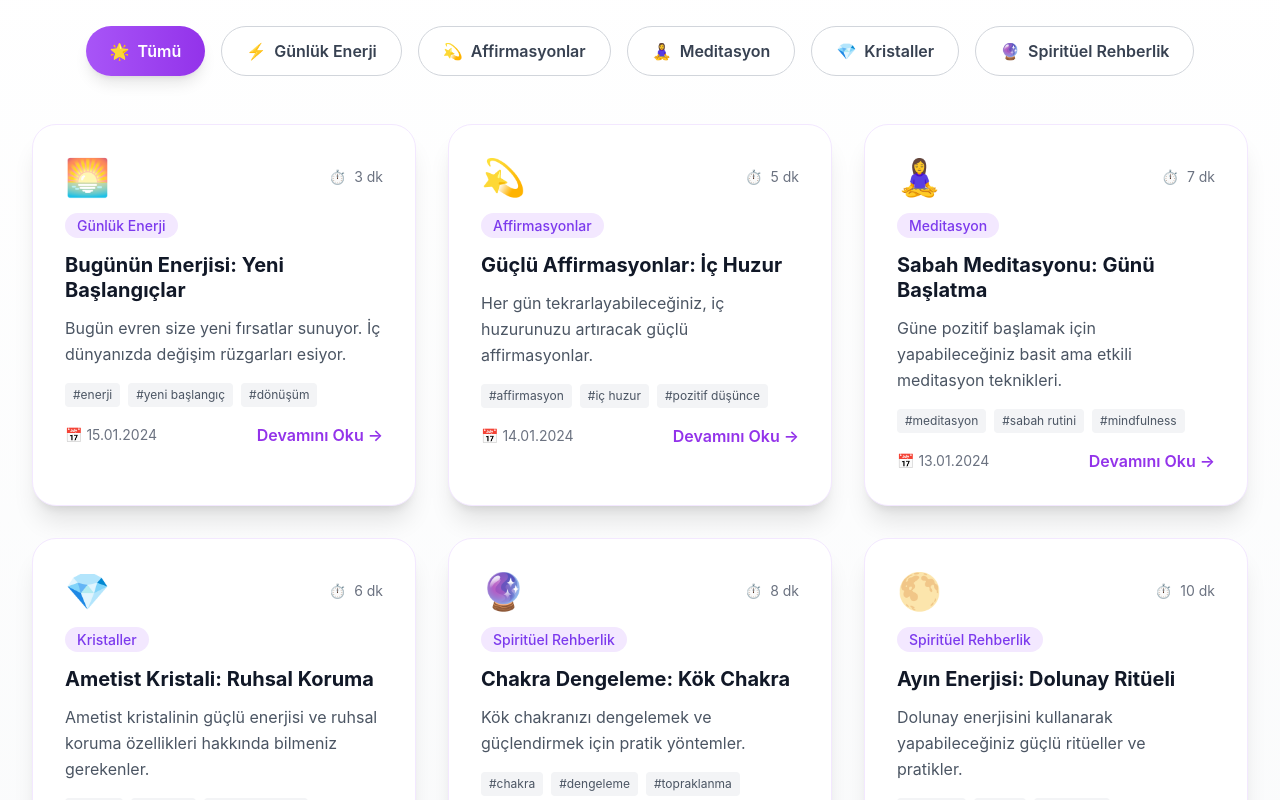
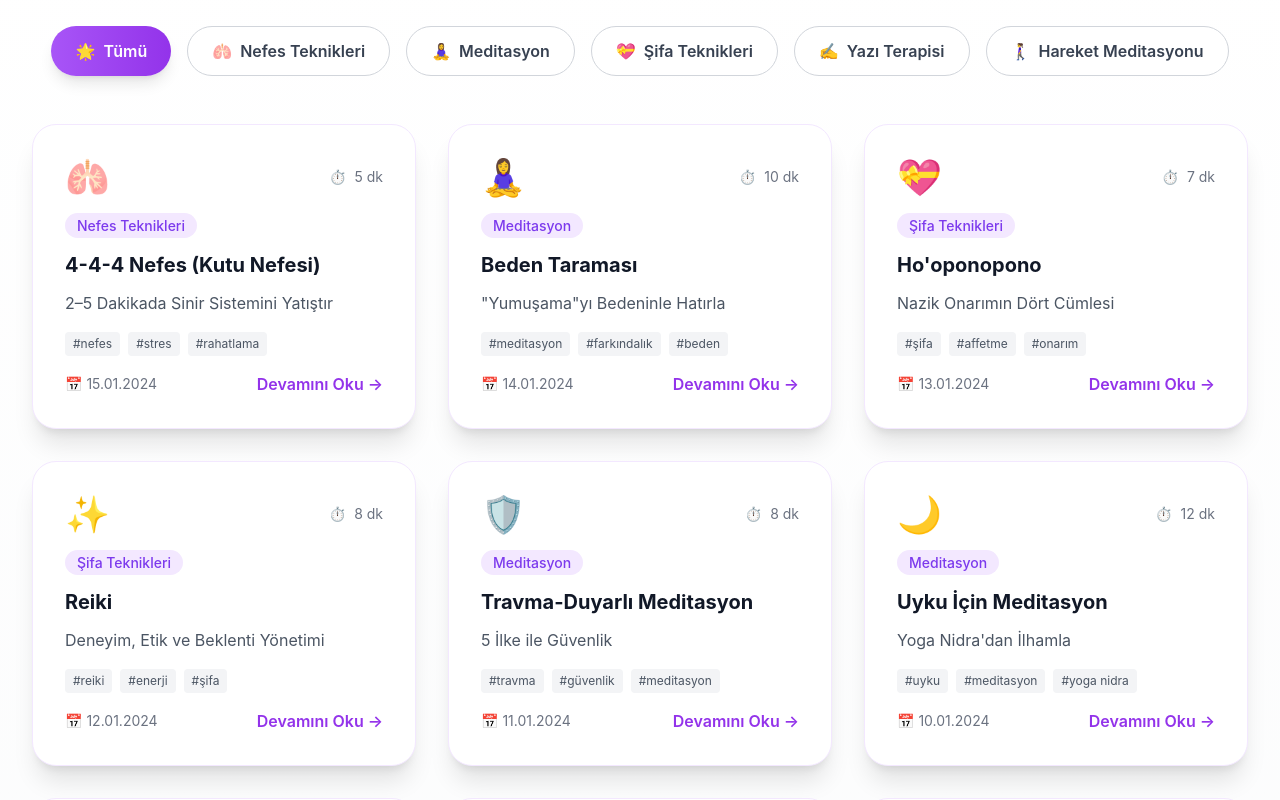
Before and after one commit to VolkanCelikel04/mor-kivilcim-web, a React (Create React App) app: page /blog in a window 1280 px wide. Shown: the part 940-1740 px from the top of the page. Built offline with nearby package versions, Linux system fonts and the light colour scheme; no server answers; the HTML template or start-up script is replaced by a standard one.

Commit message:
web güncelleme

```diff
--- a/src/App.tsx
+++ b/src/App.tsx
@@ -13,6 +13,17 @@ import AdminLogin from './pages/AdminLogin';
 import PrivacyPolicy from './pages/PrivacyPolicy';
 import TermsOfService from './pages/TermsOfService';
 import CookiePolicy from './pages/CookiePolicy';
+// Blog imports
+import FourFourFourBreathing from './pages/blog/444Breathing';
+import BodyScan from './pages/blog/BodyScan';
+import Hooponopono from './pages/blog/Hooponopono';
+import Reiki from './pages/blog/Reiki';
+import TraumaSensitiveMeditation from './pages/blog/TraumaSensitiveMeditation';
+import SleepMeditation from './pages/blog/SleepMeditation';
+import WalkingMeditation from './pages/blog/WalkingMeditation';
+import GratitudeWriting from './pages/blog/GratitudeWriting';
+import Affirmations from './pages/blog/Affirmations';
+import FamilyConstellation from './pages/blog/FamilyConstellation';
 import ProtectedRoute from './components/ProtectedRoute';
 import Footer from './components/Footer';
 import { AuthProvider } from './contexts/AuthContext';
@@ -29,6 +40,17 @@ function App() {
               <Route path="/about" element={<About />} />
               <Route path="/services" element={<Services />} />
               <Route path="/blog" element={<Blog />} />
+              {/* Blog Routes */}
+              <Route path="/blog/444-breathing" element={<FourFourFourBreathing />} />
+              <Route path="/blog/beden-taramasi" element={<BodyScan />} />
+              <Route path="/blog/hooponopono" element={<Hooponopono />} />
+              <Route path="/blog/reiki" element={<Reiki />} />
+              <Route path="/blog/travma-duyarli-meditasyon" element={<TraumaSensitiveMeditation />} />
+              <Route path="/blog/uyku-meditasyonu" element={<SleepMeditation />} />
+              <Route path="/blog/yuruyus-meditasyonu" element={<WalkingMeditation />} />
+              <Route path="/blog/sukran-yazim" element={<GratitudeWriting />} />
+              <Route path="/blog/onaylamalar" element={<Affirmations />} />
+              <Route path="/blog/aile-dizimi" element={<FamilyConstellation />} />
               <Route path="/spiritual-wellbeing" element={<SpiritualWellbeing />} />
               <Route path="/spiritual-journey" element={<SpiritualJourney />} />
               <Route path="/contact" element={<Contact />} />
--- a/src/pages/Blog.tsx
+++ b/src/pages/Blog.tsx
@@ -1,83 +1,138 @@
 import React, { useState } from 'react';
+import { Link } from 'react-router-dom';
 
 const Blog: React.FC = () => {
   const [selectedCategory, setSelectedCategory] = useState('all');
 
   const categories = [
     { id: 'all', name: 'Tümü', icon: '🌟' },
-    { id: 'daily-energy', name: 'Günlük Enerji', icon: '⚡' },
-    { id: 'affirmations', name: 'Affirmasyonlar', icon: '💫' },
+    { id: 'breathing', name: 'Nefes Teknikleri', icon: '🫁' },
     { id: 'meditation', name: 'Meditasyon', icon: '🧘‍♀️' },
-    { id: 'crystals', name: 'Kristaller', icon: '💎' },
-    { id: 'spiritual-guidance', name: 'Spiritüel Rehberlik', icon: '🔮' },
+    { id: 'healing', name: 'Şifa Teknikleri', icon: '💝' },
+    { id: 'writing', name: 'Yazı Terapisi', icon: '✍️' },
+    { id: 'movement', name: 'Hareket Meditasyonu', icon: '🚶‍♀️' },
   ];
 
   const blogPosts = [
     {
       id: 1,
-      title: 'Bugünün Enerjisi: Yeni Başlangıçlar',
-      excerpt: 'Bugün evren size yeni fırsatlar sunuyor. İç dünyanızda değişim rüzgarları esiyor.',
-      content: 'Bugünün enerjisi yeni başlangıçlar ve dönüşümlerle dolu. Evren size yeni fırsatlar sunuyor ve iç dünyanızda değişim rüzgarları esiyor. Bu enerjiyi en iyi şekilde kullanmak için...',
-      category: 'daily-energy',
+      title: '4-4-4 Nefes (Kutu Nefesi)',
+      excerpt: '2–5 Dakikada Sinir Sistemini Yatıştır',
+      content: 'Burnundan 4 sayıda al, 4 sayıda tut, 4 sayıda ver. 3–6 tur. Çene ve omuzlar yumuşak.',
+      category: 'breathing',
       date: '2024-01-15',
-      readTime: '3 dk',
-      image: '🌅',
-      tags: ['enerji', 'yeni başlangıç', 'dönüşüm']
+      readTime: '5 dk',
+      image: '🫁',
+      tags: ['nefes', 'stres', 'rahatlama'],
+      link: '/blog/444-breathing'
     },
     {
       id: 2,
-      title: 'Güçlü Affirmasyonlar: İç Huzur',
-      excerpt: 'Her gün tekrarlayabileceğiniz, iç huzurunuzu artıracak güçlü affirmasyonlar.',
-      content: 'Affirmasyonlar, zihnimizi pozitif düşüncelerle besleyen güçlü araçlardır. İç huzurunuzu artırmak için her gün tekrarlayabileceğiniz affirmasyonlar...',
-      category: 'affirmations',
+      title: 'Beden Taraması',
+      excerpt: '"Yumuşama"yı Bedeninle Hatırla',
+      content: 'Dikkati ayaktan başa gezdir; değiştirmeye çalışma—yalnızca fark et ve nefesle eşlik et.',
+      category: 'meditation',
       date: '2024-01-14',
-      readTime: '5 dk',
-      image: '💫',
-      tags: ['affirmasyon', 'iç huzur', 'pozitif düşünce']
+      readTime: '10 dk',
+      image: '🧘‍♀️',
+      tags: ['meditasyon', 'farkındalık', 'beden'],
+      link: '/blog/beden-taramasi'
     },
     {
       id: 3,
-      title: 'Sabah Meditasyonu: Günü Başlatma',
-      excerpt: 'Güne pozitif başlamak için yapabileceğiniz basit ama etkili meditasyon teknikleri.',
-      content: 'Sabah meditasyonu, güne pozitif ve huzurlu başlamanın en etkili yollarından biridir. İşte günü başlatmak için yapabileceğiniz basit ama etkili teknikler...',
-      category: 'meditation',
+      title: 'Ho\'oponopono',
+      excerpt: 'Nazik Onarımın Dört Cümlesi',
+      content: '"Özür dilerim. Lütfen beni affet. Teşekkür ederim. Seni seviyorum."—kalp çevresinde, nefesle birlikte.',
+      category: 'healing',
       date: '2024-01-13',
       readTime: '7 dk',
-      image: '🧘‍♀️',
-      tags: ['meditasyon', 'sabah rutini', 'mindfulness']
+      image: '💝',
+      tags: ['şifa', 'affetme', 'onarım'],
+      link: '/blog/hooponopono'
     },
     {
       id: 4,
-      title: 'Ametist Kristali: Ruhsal Koruma',
-      excerpt: 'Ametist kristalinin güçlü enerjisi ve ruhsal koruma özellikleri hakkında bilmeniz gerekenler.',
-      content: 'Ametist, en güçlü ruhsal koruma kristallerinden biridir. Bu mor renkli kristal, negatif enerjileri temizler ve ruhsal gelişiminizi destekler...',
-      category: 'crystals',
+      title: 'Reiki',
+      excerpt: 'Deneyim, Etik ve Beklenti Yönetimi',
+      content: 'Reiki tamamlayıcı bir yaklaşımdır; tıbbi bakımın yerine geçmez. Net sınırlar ve niyet, deneyimi derinleştirir.',
+      category: 'healing',
       date: '2024-01-12',
-      readTime: '6 dk',
-      image: '💎',
-      tags: ['kristal', 'ametist', 'ruhsal koruma']
+      readTime: '8 dk',
+      image: '✨',
+      tags: ['reiki', 'enerji', 'şifa'],
+      link: '/blog/reiki'
     },
     {
       id: 5,
-      title: 'Chakra Dengeleme: Kök Chakra',
-      excerpt: 'Kök chakranızı dengelemek ve güçlendirmek için pratik yöntemler.',
-      content: 'Kök chakra, güvenlik ve topraklanma ile ilgili enerji merkezimizdir. Bu chakranın dengesi, yaşamımızda güvenlik ve istikrar hissi yaratır...',
-      category: 'spiritual-guidance',
+      title: 'Travma-Duyarlı Meditasyon',
+      excerpt: '5 İlke ile Güvenlik',
+      content: 'Hızını sen belirlersin. Topraklama önce, yoğunlaşırsa durma izni hep açık.',
+      category: 'meditation',
       date: '2024-01-11',
       readTime: '8 dk',
-      image: '🔮',
-      tags: ['chakra', 'dengeleme', 'topraklanma']
+      image: '🛡️',
+      tags: ['travma', 'güvenlik', 'meditasyon'],
+      link: '/blog/travma-duyarli-meditasyon'
     },
     {
       id: 6,
-      title: 'Ayın Enerjisi: Dolunay Ritüeli',
-      excerpt: 'Dolunay enerjisini kullanarak yapabileceğiniz güçlü ritüeller ve pratikler.',
-      content: 'Dolunay, güçlü enerjisiyle dönüşüm ve tamamlanma zamanıdır. Bu dönemde yapabileceğiniz ritüeller ve pratikler...',
-      category: 'spiritual-guidance',
+      title: 'Uyku İçin Meditasyon',
+      excerpt: 'Yoga Nidra\'dan İlhamla',
+      content: '10–15 dakikalık beden taraması + nefes + nazik imgeleme, uykuya geçişi kolaylaştırabilir.',
+      category: 'meditation',
       date: '2024-01-10',
+      readTime: '12 dk',
+      image: '🌙',
+      tags: ['uyku', 'meditasyon', 'yoga nidra'],
+      link: '/blog/uyku-meditasyonu'
+    },
+    {
+      id: 7,
+      title: 'Yürüyüş Meditasyonu',
+      excerpt: 'Her Adımda Farkındalık',
+      content: '20 dakikalık yürüyüşte adım-nefes senkronu ve çevresel farkındalık; sonunda tek cümlelik şükran.',
+      category: 'movement',
+      date: '2024-01-09',
+      readTime: '15 dk',
+      image: '🚶‍♀️',
+      tags: ['yürüyüş', 'farkındalık', 'hareket'],
+      link: '/blog/yuruyus-meditasyonu'
+    },
+    {
+      id: 8,
+      title: 'Şükran & Duygusal Yazım',
+      excerpt: '5 Dakikada Regülasyon',
+      content: '3 küçük iyi şeyi yaz + haftada bir kez 10 dakikalık ifade edici yazım.',
+      category: 'writing',
+      date: '2024-01-08',
+      readTime: '5 dk',
+      image: '✍️',
+      tags: ['yazım', 'şükran', 'duygular'],
+      link: '/blog/sukran-yazim'
+    },
+    {
+      id: 9,
+      title: 'Onaylamalar',
+      excerpt: 'Ne Zaman, Nasıl?',
+      content: '"Ben iyiyim" yerine, kendi değerlerin üzerinden öz-onaylama daha etkili olur.',
+      category: 'writing',
+      date: '2024-01-07',
       readTime: '10 dk',
-      image: '🌕',
-      tags: ['dolunay', 'ritüel', 'dönüşüm']
+      image: '💪',
+      tags: ['onaylama', 'öz-değer', 'pozitif'],
+      link: '/blog/onaylamalar'
+    },
+    {
+      id: 10,
+      title: 'Aile Dizimi',
+      excerpt: 'Nedir, Ne Değildir? Güvenli Çerçeve',
+      content: 'Aile Dizimi bir temsil çalışmasıdır; bilimsel geçerliliği tartışmalıdır. Güvenli alan ve entegrasyon şart.',
+      category: 'healing',
+      date: '2024-01-06',
+      readTime: '12 dk',
+      image: '🌳',
+      tags: ['aile', 'sistemik', 'terapi'],
+      link: '/blog/aile-dizimi'
     }
   ];
 
@@ -217,9 +272,12 @@ const Blog: React.FC = () => {
                     <span className="text-sm text-gray-500">
                       📅 {new Date(post.date).toLocaleDateString('tr-TR')}
                     </span>
-                    <button className="text-mor-600 font-semibold hover:text-mor-700 transition-colors">
+                    <Link
+                      to={post.link}
+                      className="text-mor-600 font-semibold hover:text-mor-700 transition-colors"
+                    >
                       Devamını Oku →
-                    </button>
+                    </Link>
                   </div>
                 </div>
               </article>
```
